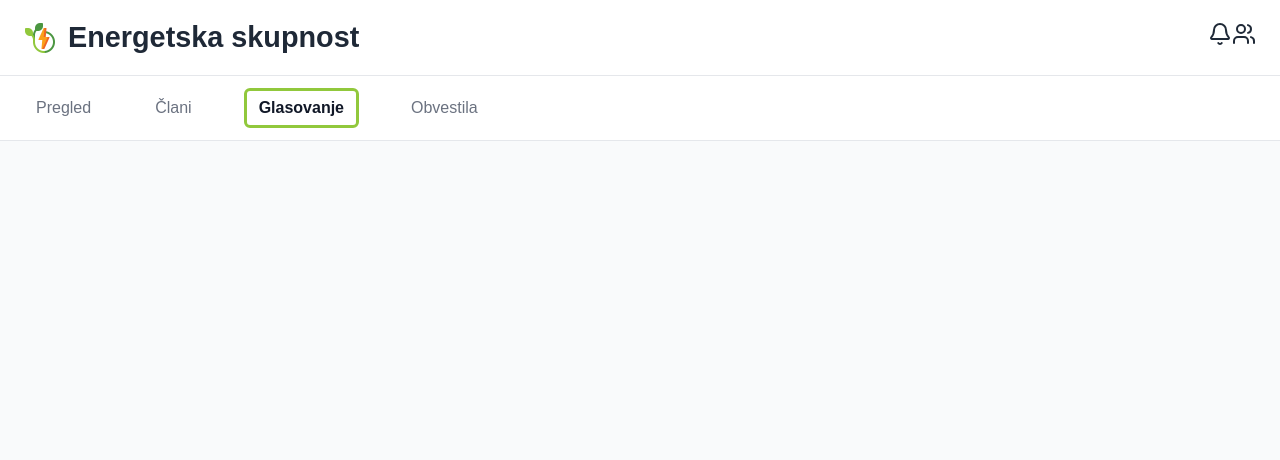
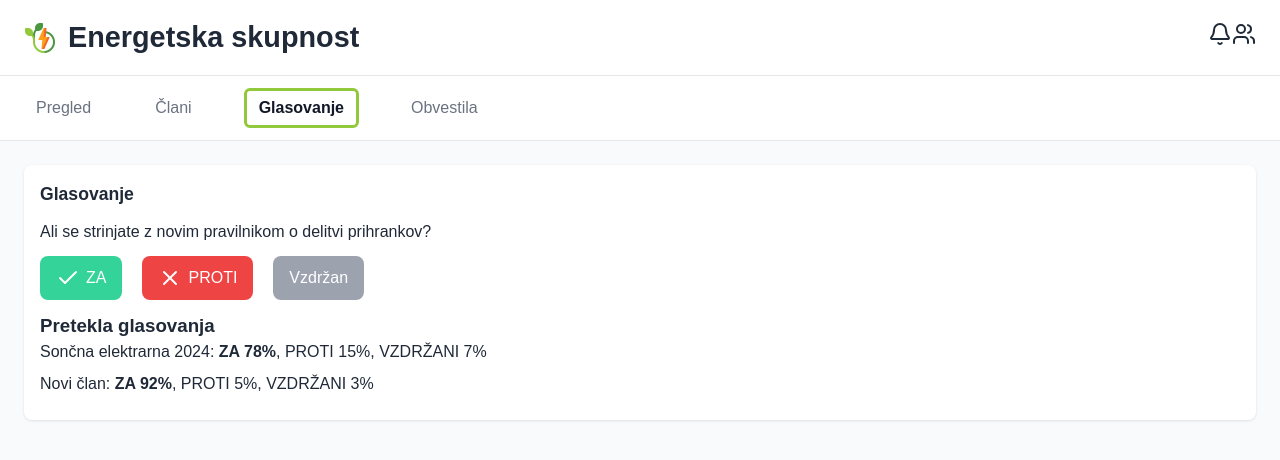
Before and after one commit to MBevc/eneskupnost, a React (Create React App) app: page / in a window 1280 px wide. Both pictures are taken after a click on the button "Glasovanje". Shown: the top 460 px of the page. Built offline with nearby package versions, Linux system fonts and the light colour scheme.

Commit message:
final candidate

```diff
--- a/src/App.css
+++ b/src/App.css
@@ -149,3 +149,30 @@ header img.logo {
   border-radius: 8px;
   border: 1px solid #e5e7eb;
 }
+
+/* Glasovanje gumbi */
+.vote-btn {
+  padding: 10px 16px;
+  border: none;
+  border-radius: 8px;
+  cursor: pointer;
+  font-size: 1rem;
+  display: flex;
+  align-items: center;
+  gap: 6px;
+}
+.vote-btn.yes { background: #34d399; color: white; }
+.vote-btn.no { background: #ef4444; color: white; }
+.vote-btn.neutral { background: #9ca3af; color: white; }
+
+/* Obvestila */
+.msg { border-bottom: 1px solid #e5e7eb; padding: 8px 0; }
+.msg-header { cursor: pointer; display: flex; justify-content: space-between; }
+.msg-body { margin-top: 8px; padding-left: 8px; color: #374151; }
+
+.tooltip-box {
+  background: white;
+  border: 1px solid #ccc;
+  padding: 8px;
+  border-radius: 6px;
+}
--- a/src/data.json
+++ b/src/data.json
@@ -12,9 +12,9 @@
     { "name": "Igor", "value": 320 }
   ],
   "proizvodnja": [
-    { "name": "Sončne celice", "kWh": 400 },
-    { "name": "Vetrnica", "kWh": 250 },
-    { "name": "Skupnostni vir", "kWh": 150 }
+    { "name": "Sončne celice", "kWh": 1337 },
+    { "name": "Vetrnica", "kWh": 576 },
+    { "name": "Skupnostni vir", "kWh": 837 }
   ],
   "clani": [
     { "id": 1, "ime": "Ana Novak", "delez": "20%" },
@@ -28,12 +28,36 @@
     { "id": 9, "ime": "Tina Bizjak", "delez": "8%" },
     { "id": 10, "ime": "Igor Dolenc", "delez": "5%" }
   ],
+"obvestila": [
+    {
+      "title": "Servis sončne elektrarne",
+      "content": "V sredo, 28. 8. 2025, bo med 9. in 13. uro servis sončne elektrarne. V tem času lahko pride do krajših izpadov proizvodnje."
+    },
+    {
+      "title": "Nov član skupnosti",
+      "content": "Dobrodošel novi član energetske skupnosti: Matej Erjavec! S svojimi 5 kW sončne elektrarne bo povečal našo proizvodnjo za približno 6000 kWh letno."
+    },
+    {
+      "title": "Obvestilo o stroških",
+      "content": "Opomnik: do 30. 9. 2025 je potrebno poravnati prispevke za vzdrževanje sistema. Računi so poslani po elektronski pošti."
+    },
+    {
+      "title": "Predavanje o energetski učinkovitosti",
+      "content": "V petek, 12. 9. 2025, ob 18:00 bo v dvorani kulturnega doma predavanje o ukrepih za zmanjšanje energetske porabe v gospodinjstvih."
+    }
+  ],
   "glasovanja": [
-    { "id": 1, "tema": "Naložba v nove sončne panele", "status": "Odprto" },
-    { "id": 2, "tema": "Vzdrževanje skupnostne vetrnice", "status": "Zaključeno" }
-  ],
-  "obvestila": [
-    { "id": 1, "sporocilo": "Sestanek v sredo ob 18:00." },
-    { "id": 2, "sporocilo": "Na voljo so novi rezultati meritev." }
+    {
+      "naslov": "Novi pravilnik o delitvi prihrankov",
+      "rezultati": { "za": 68, "proti": 22, "vzdrzani": 10 }
+    },
+    {
+      "naslov": "Nakup skupne baterije",
+      "rezultati": { "za": 81, "proti": 15, "vzdrzani": 4 }
+    },
+    {
+      "naslov": "Sprejem novega člana",
+      "rezultati": { "za": 92, "proti": 5, "vzdrzani": 3 }
+    }
   ]
 }
--- a/src/energetska_skupnost_ui.jsx
+++ b/src/energetska_skupnost_ui.jsx
@@ -11,13 +11,14 @@ import {
   Tooltip,
   ResponsiveContainer,
 } from "recharts";
-import { Users, Bell, AlertTriangle } from "lucide-react";
+import { Users, Bell, AlertTriangle, Check, X } from "lucide-react";
 import "./App.css";
 
 export default function EnergetskaSkupnostApp() {
   const [activeTab, setActiveTab] = useState("pregled");
   const [porabaMultiplier, setPorabaMultiplier] = useState(1.2);
   const [maxDelez, setMaxDelez] = useState(30);
+  const [openMsg, setOpenMsg] = useState(null);
 
   const avgPoraba =
     data.poraba.reduce((sum, p) => sum + p.value, 0) / data.poraba.length;
@@ -31,21 +32,21 @@ export default function EnergetskaSkupnostApp() {
     return poraba.value > avgPoraba * porabaMultiplier && deležNum < maxDelez;
   });
 
-  // globalni maksimum za grafe (Pregled)
   const maxValue = Math.max(
     ...data.poraba.map((p) => p.value),
     ...data.proizvodnja.map((p) => p.kWh)
   );
 
-  // barvni gradient
+  const totalPoraba = data.poraba.reduce((s, p) => s + p.value, 0);
+  const totalProizvodnja = data.proizvodnja.reduce((s, p) => s + p.kWh, 0);
+
   const getRiskColor = (value) => {
-    if (value < avgPoraba * 0.9) return "#34d399"; // zelena
-    if (value < avgPoraba * 1.1) return "#facc15"; // rumena
-    if (value < avgPoraba * 1.3) return "#fb923c"; // oranžna
-    return "#ef4444"; // rdeča
+    if (value < avgPoraba * 0.9) return "#34d399";
+    if (value < avgPoraba * 1.1) return "#facc15";
+    if (value < avgPoraba * 1.3) return "#fb923c";
+    return "#ef4444";
   };
 
-  // Tooltip renderer za tortni graf
   const CustomTooltip = ({ active, payload }) => {
     if (active && payload && payload.length) {
       const entry = payload[0].payload;
@@ -53,14 +54,7 @@ export default function EnergetskaSkupnostApp() {
         entry.name.includes(c.ime.split(" ")[0])
       );
       return (
-        <div
-          style={{
-            background: "#fff",
-            border: "1px solid #ccc",
-            padding: "8px",
-            borderRadius: "6px",
-          }}
-        >
+        <div className="tooltip-box">
           <p>
             <b>{clan.ime}</b>
           </p>
@@ -102,7 +96,6 @@ export default function EnergetskaSkupnostApp() {
         ))}
       </nav>
 
-      {/* Vsebina */}
       <main>
         {/* PREGLED */}
         {activeTab === "pregled" && (
@@ -133,21 +126,22 @@ export default function EnergetskaSkupnostApp() {
               </div>
             </div>
 
-            {/* NOV GRAF: Neto bilanca */}
+            {/* Neto bilanca */}
             <div className="card" style={{ marginTop: "20px" }}>
               <h2>Neto bilanca skupnosti</h2>
-              <ResponsiveContainer width="100%" height={250}>
+              <ResponsiveContainer width="100%" height={200}>
                 <BarChart
+                  layout="vertical"
                   data={[
                     {
                       name: "Skupaj",
-                      Poraba: -data.poraba.reduce((s, p) => s + p.value, 0),
-                      Proizvodnja: data.proizvodnja.reduce((s, p) => s + p.kWh, 0),
+                      Poraba: totalPoraba,
+                      Proizvodnja: totalProizvodnja,
                     },
                   ]}
                 >
-                  <XAxis dataKey="name" />
-                  <YAxis />
+                  <XAxis type="number" />
+                  <YAxis type="category" dataKey="name" />
                   <Tooltip />
                   <Bar dataKey="Poraba" fill="#3b82f6" />
                   <Bar dataKey="Proizvodnja" fill="#34d399" />
@@ -271,7 +265,51 @@ export default function EnergetskaSkupnostApp() {
             </div>
           </div>
         )}
+   {/* GLASOVANJE */}
+        {activeTab === "glasovanje" && (
+          <div className="card">
+            <h2>Glasovanje</h2>
+            <p>Ali se strinjate z novim pravilnikom o delitvi prihrankov?</p>
+            <div style={{ display: "flex", gap: "12px", margin: "12px 0" }}>
+              <button className="vote-btn yes">
+                <Check /> ZA
+              </button>
+              <button className="vote-btn no">
+                <X /> PROTI
+              </button>
+              <button className="vote-btn neutral">Vzdržan</button>
+            </div>
+            <h3>Pretekla glasovanja</h3>
+            <ul>
+              <li>
+                Sončna elektrarna 2024: <b>ZA 78%</b>, PROTI 15%, VZDRŽANI 7%
+              </li>
+              <li>
+                Novi član: <b>ZA 92%</b>, PROTI 5%, VZDRŽANI 3%
+              </li>
+            </ul>
+          </div>
+        )}
 
+        {/* OBVESTILA */}
+        {activeTab === "obvestila" && (
+          <div className="card">
+            <h2>Obvestila</h2>
+            {data.obvestila.map((msg, i) => (
+              <div key={i} className="msg">
+                <div
+                  className="msg-header"
+                  onClick={() => setOpenMsg(openMsg === i ? null : i)}
+                >
+                  <b>{msg.title}</b> <span>{openMsg === i ? "▲" : "▼"}</span>
+                </div>
+                {openMsg === i && (
+                  <div className="msg-body">{msg.content}</div>
+                )}
+              </div>
+            ))}
+          </div>
+        )}
       </main>
     </div>
   );
```
